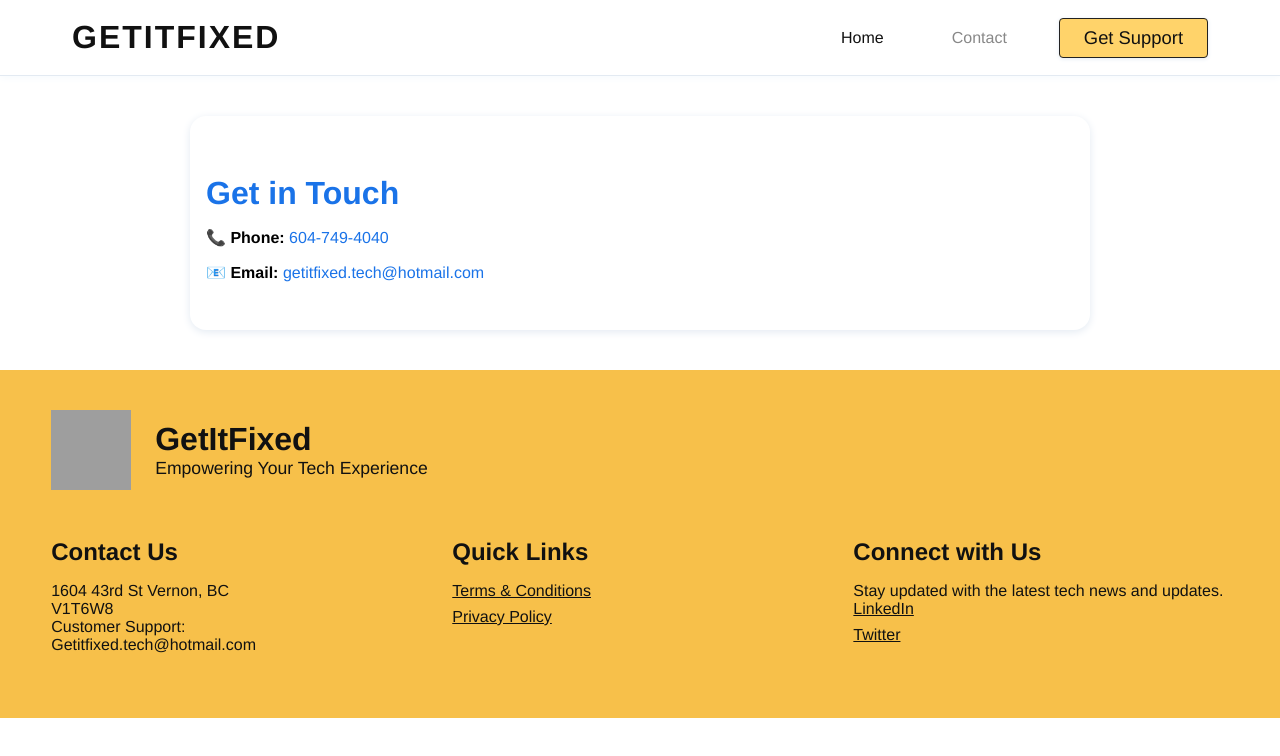
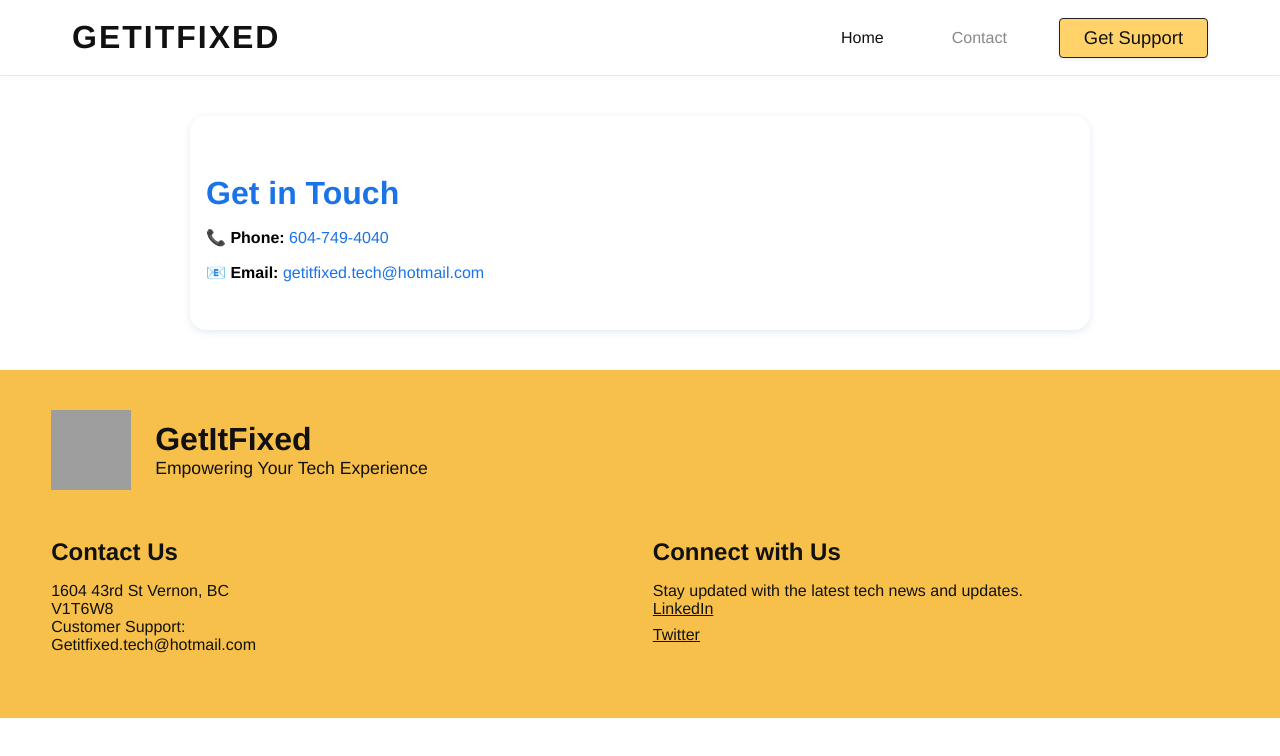
Before and after one commit to saranshgupta1995/get-it-fixed, a Next.js app: page /contact in a window 1280 px wide. Shown: the top 756 px of the page. Built offline with nearby package versions, Linux system fonts and the light colour scheme; grey boxes are pictures that could not be loaded.

Commit message:
update footer

```diff
--- a/src/app/Footer.tsx
+++ b/src/app/Footer.tsx
@@ -22,11 +22,6 @@ const Footer = () => {
                     <div>Customer Support:<br />Getitfixed.tech@hotmail.com</div>
                 </div>
                 <div className={styles.column}>
-                    <div className={styles.heading}>Quick Links</div>
-                    <a href="#">Terms & Conditions</a><br />
-                    <a href="#">Privacy Policy</a>
-                </div>
-                <div className={styles.column}>
                     <div className={styles.heading}>Connect with Us</div>
                     <div>Stay updated with the latest tech news and updates.</div>
                     <a href="#">LinkedIn</a><br />
```
